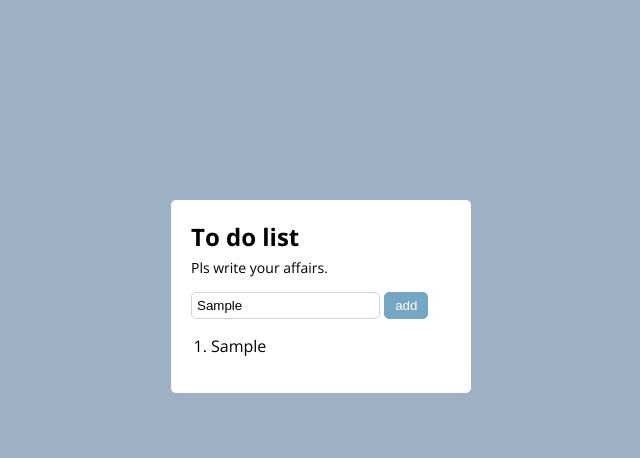
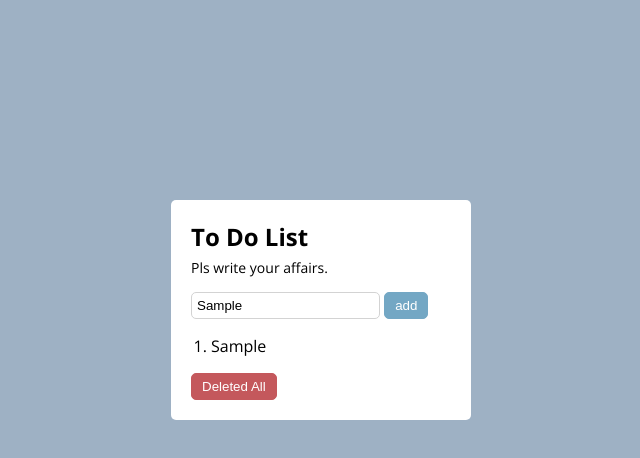
Before and after one commit to ITkah/MyToDoList.github.io, a plain HTML site: page index.html in a window 1280 px wide. Both pictures are taken after typing "Sample" into the empty fields and a click on the input "add". Shown: the whole page, without its empty margins (319-959 px from the left). Drawn offline with nearby package versions, Linux system fonts and the light colour scheme.

Commit message:
add func

```diff
--- a/css/style.css
+++ b/css/style.css
@@ -45,3 +45,12 @@ ol{
 .do{
 	display: none;
 }
+
+.filter{
+	background-color: #C4585C;
+	padding: 5px 10px;
+	border-radius: 5px;
+	color: #FFFFFF;
+	outline: none;
+	border: 1px solid #C4585C;
+}
--- a/index.html
+++ b/index.html
@@ -4,20 +4,21 @@
 	<meta charset="UTF-8">
 	<meta name="viewport" content="width=device-width, initial-scale=1">
 	<link rel="stylesheet" href="css/style.css">
-	<title>ToDo list</title>
+	<title>ToDoList</title>
 	<link href="https://fonts.googleapis.com/css?family=Open+Sans:400,700&amp;subset=cyrillic" rel="stylesheet">
 </head>
 <body>
 	<div class="ToDo">
-		<h2>To do list</h2>
+		<h2>To Do List</h2>
 		<p>Pls write your affairs.</p>
 			<form id="newItemForm">
-					<input type="text" id="itemDescription" placeholder="Write here..."/>
+					<input type="text" id="itemDescription" placeholder="Write here..."/ minlength="2">
 					<input type="submit" id="addButton" value="add"/>
 			</form>
 			<ol>
 			 <li class="do"></li>
 			</ol>
+			<button class="filter">Deleted All</button>
 	</div>
 
 	<script src="js/jquery.min.js"></script>
--- a/js/js.js
+++ b/js/js.js
@@ -2,13 +2,17 @@ $(document).ready(function(){
 
 	var $newItemForm = $('#newItemForm');
 	var $textInput = $('input:text');
+	var $delete = $('.filter');
+
+	$delete.hide();
 
 	$newItemForm.on('submit', function(e){
 		e.preventDefault();
 		var newText = $('input:text').val();
 
+		$delete.show();
+
 		$('ol').append('<li>' + newText + '</li>');
-
 
 		$('li').on('click', function(){
 			$(this).fadeOut(600);
@@ -17,6 +21,13 @@ $(document).ready(function(){
 			});
 		});
 
+		$('.filter').click( function(){
+			$('li').fadeOut(600);
+			$('li').css({
+				"text-decoration": "line-through"
+			});
+			$(this).fadeOut(600);
+		});
 	});
 
 });
```
